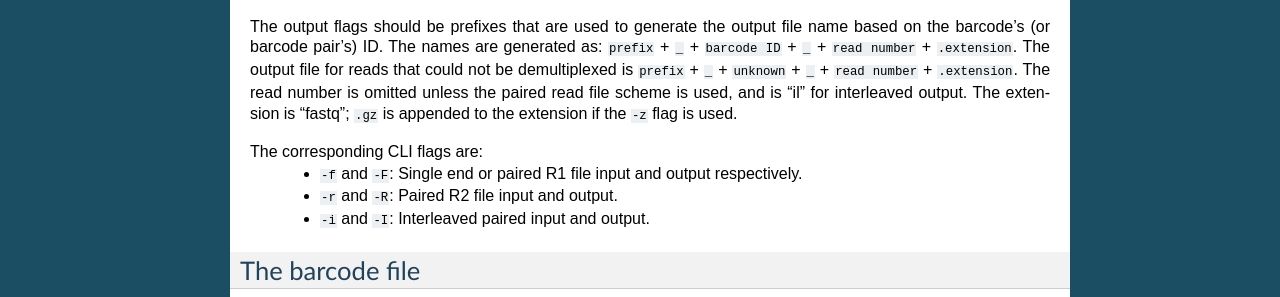
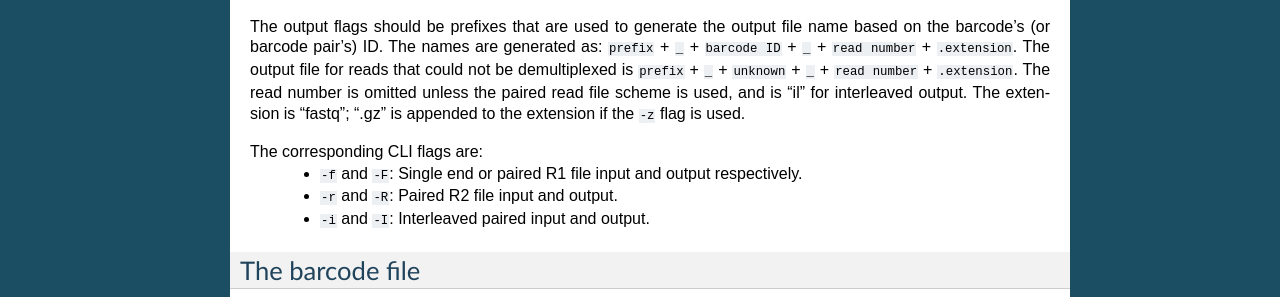
Before and after one commit to kdm9/axe, a Sphinx documentation site: the page built from docs/usage.rst, in a window 1280 px wide. Shown: the part 875-1172 px from the top of the page. Built offline with Sphinx 7.4.7, drawn with Linux system fonts in a browser that asks for light colours; formulas are drawn with MathJax 3.

```diff
--- a/docs/usage.rst
+++ b/docs/usage.rst
@@ -33,10 +33,10 @@ The output flags should be prefixes that are used to generate the output file
 name based on the barcode's (or barcode pair's) ID. The names are generated as:
 ``prefix`` + ``_`` + ``barcode ID`` + ``_`` + ``read number`` + ``.extension``.
 The output file for reads that could not be demultiplexed is ``prefix`` + ``_``
-+ ``unknown`` + ``_`` + ``read number`` + ``.extension``.  The read number
-is omitted unless the paired read file scheme is used, and is "il" for
-interleaved output. The extension is "fastq"; ``.gz`` is appended to the
-extension if the ``-z`` flag is used.
++ ``unknown`` + ``_`` + ``read number`` + ``.extension``.  The read number is
+omitted unless the paired read file scheme is used, and is "il" for interleaved
+output. The extension is "fastq"; ".gz" is appended to the extension if the
+``-z`` flag is used.
 
 The corresponding CLI flags are:
  - ``-f`` and ``-F``: Single end or paired R1 file input and output
```
